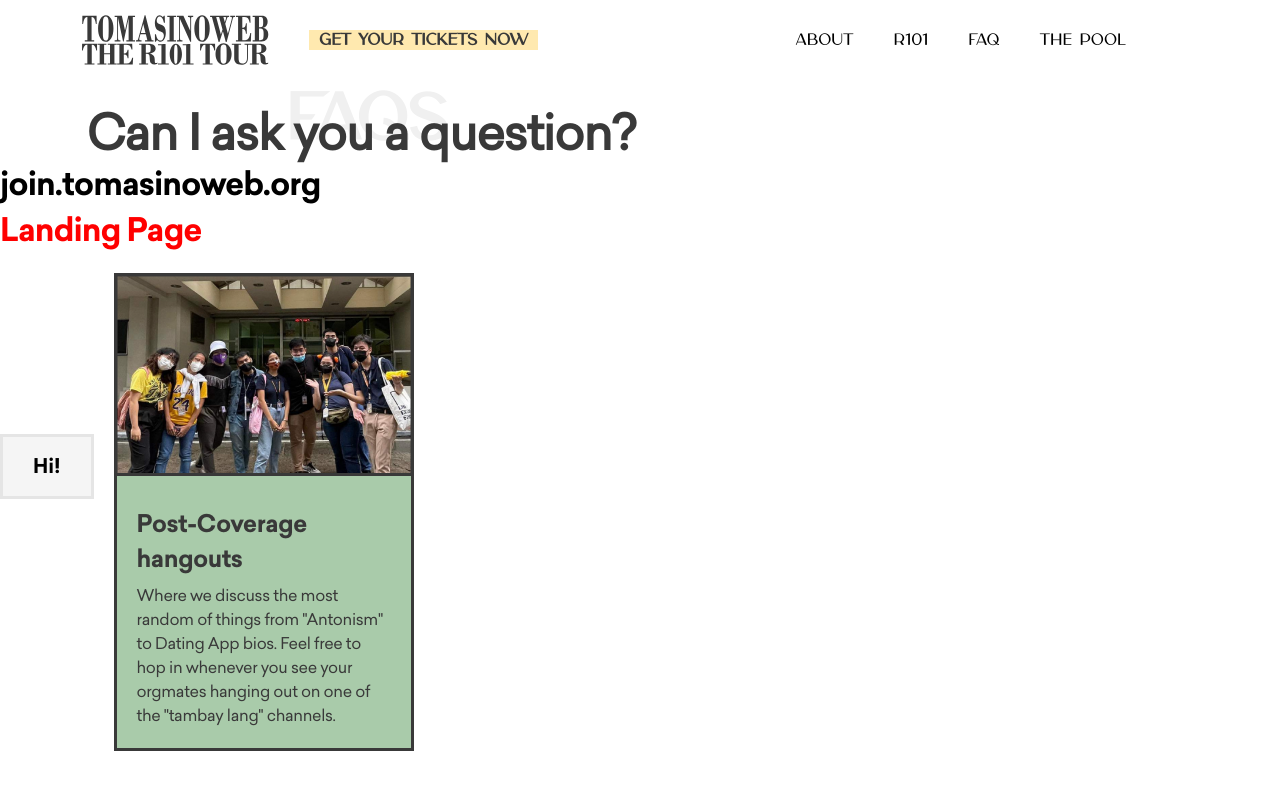
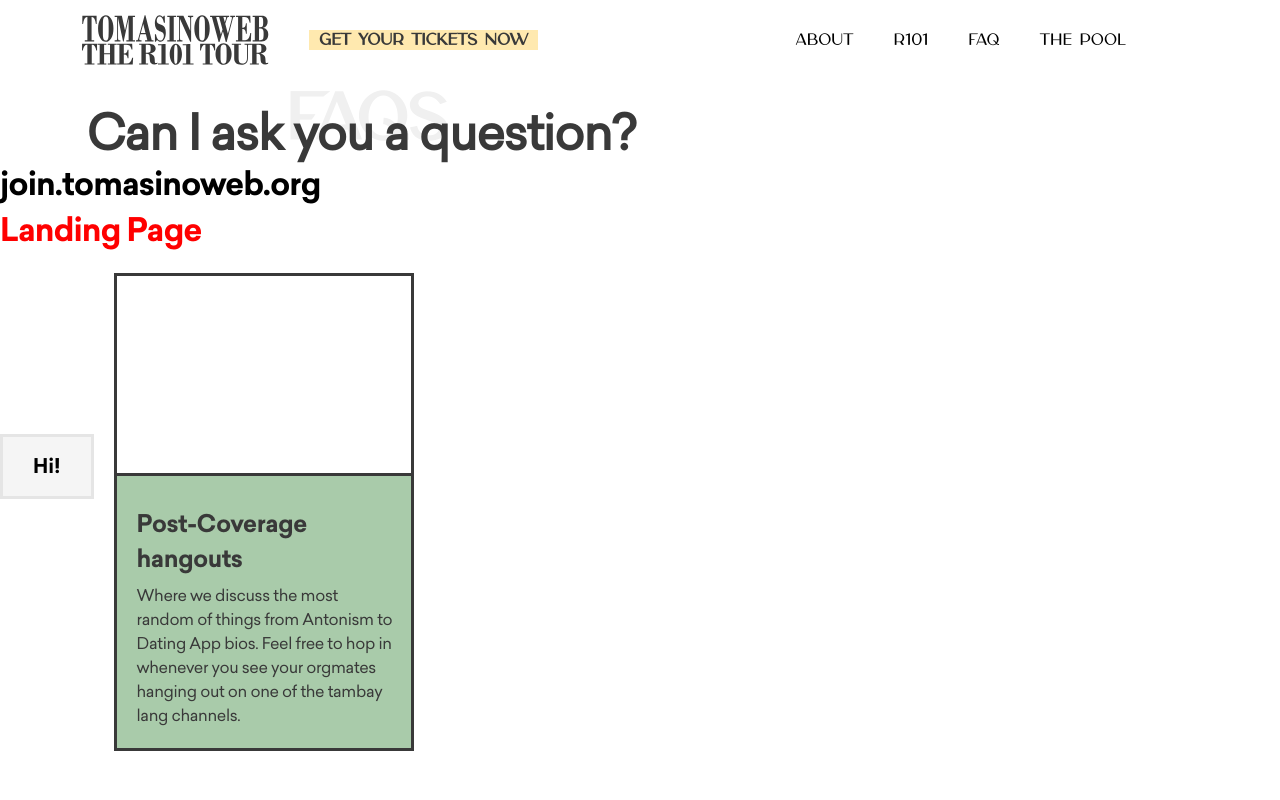
Before and after one commit to TomasinoWeb/tomasinoWebR101, a Next.js app: page / in a window 1280 px wide. Shown: the top 800 px of the page. Built offline with nearby package versions, Linux system fonts and the light colour scheme.

Commit message:
Added culture card props

```diff
--- a/src/components/CultureCard.tsx
+++ b/src/components/CultureCard.tsx
@@ -1,16 +1,19 @@
 import { ReactNode } from "react";
 import styles from "./culturecard.module.scss";
 
-export const CultureCard = () => {
+interface CultureCardProps {
+  text: string;
+  children: string;
+  image: string;
+}
+export const CultureCard: React.FC<CultureCardProps> = ({text, children, image}) => {
   return (
     <div className={styles.cardContainer}>
-      <div className={styles.cardImg}></div>
+      <div className={styles.cardImg} background-image={`url(${image})`}></div>
       <div className={styles.cardTextContainer}>
-        <h3 className={styles.cardTitle}>Post-Coverage hangouts</h3>
+        <h3 className={styles.cardTitle}>{text}</h3>
         <p className={styles.cardText}>
-          Where we discuss the most random of things from "Antonism" to Dating
-          App bios. Feel free to hop in whenever you see your orgmates hanging
-          out on one of the "tambay lang" channels.
+        {children}
         </p>
       </div>
     </div>
--- a/src/components/culturecard.module.scss
+++ b/src/components/culturecard.module.scss
@@ -9,7 +9,6 @@
   border-bottom: none;
   width: 300px;
   height: 200px;
-  background-image: url("../assets/Culture-PostCoverageHangout.png");
   background-size: cover;
 }
 .cardTextContainer {
--- a/src/pages/index.tsx
+++ b/src/pages/index.tsx
@@ -4,6 +4,7 @@ import { CultureCard } from "../components/CultureCard";
 import { Titles } from "../components/Titles";
 import { QuoteBlockLeft } from "../components/QuoteBlockLeft";
 import { QuoteBlockRight } from "../components/QuoteBlockRight";
+import Cultureimage from "../assets/Culture-Post-Coverage-hangouts.png";
 import styles from "./index.module.scss";
 
 export default function () {
@@ -17,7 +18,12 @@ export default function () {
         <h1 className={styles.red}>Landing Page</h1>
         <div></div>
         <Buttons text="Hi!"></Buttons>
-        <CultureCard />
+        <CultureCard
+        text="Post-Coverage hangouts"
+        children="Where we discuss the most random of things from Antonism to Dating
+        App bios. Feel free to hop in whenever you see your orgmates hanging
+        out on one of the tambay lang channels."
+        image="../assets/Culture-Post-Coverage-hangouts.png" />
         <QuoteBlockLeft
           text="“I was a wide-eyed freshman when I joined TomasinoWeb. They helped me develop my expertise and passion as I worked with diverse and like-minded people who enthusiastically dabble in storytelling, community development, civic engagement, and student leadership. With everyone's support and initiative, it is always a thrill to work with them in pursuit of impactful and moving conversations.”"
           children="- Mikaela Gabrielle De Castro (Blogs Editor, PY 2021-2024)"
```
